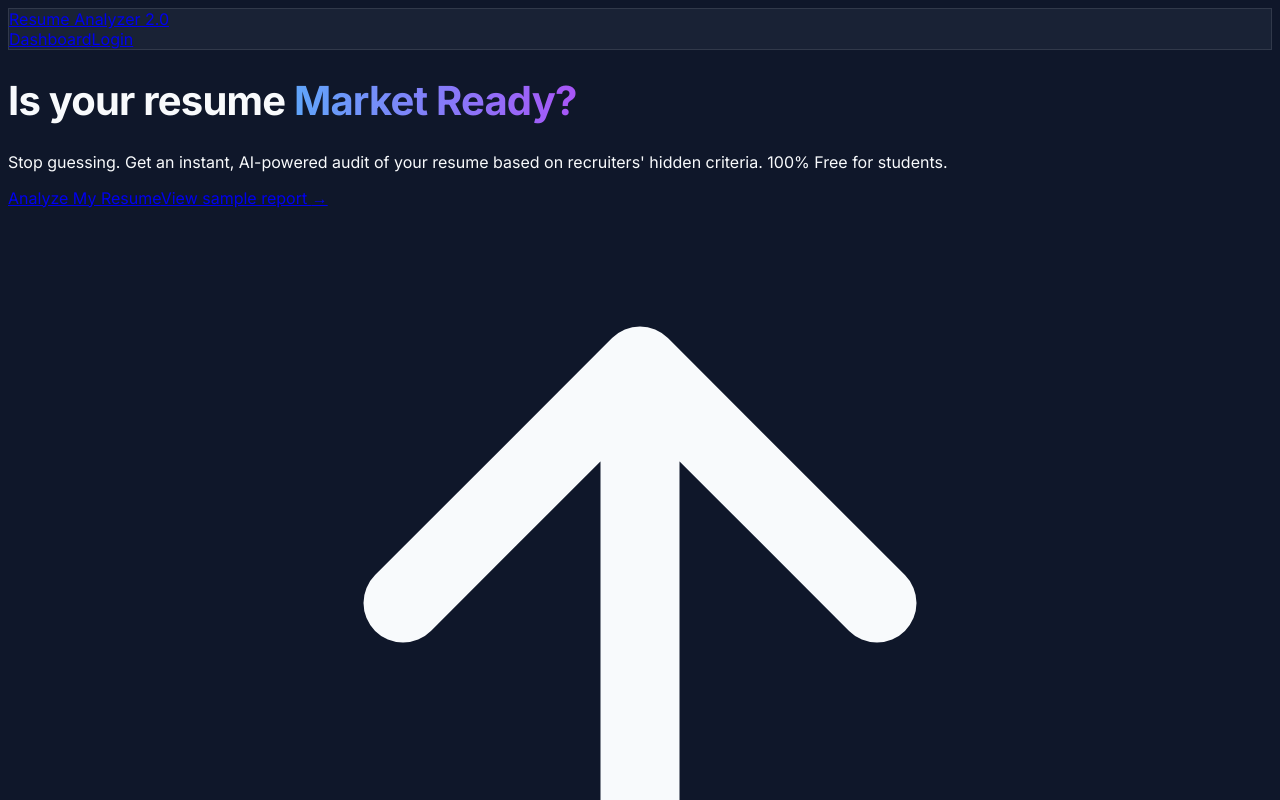
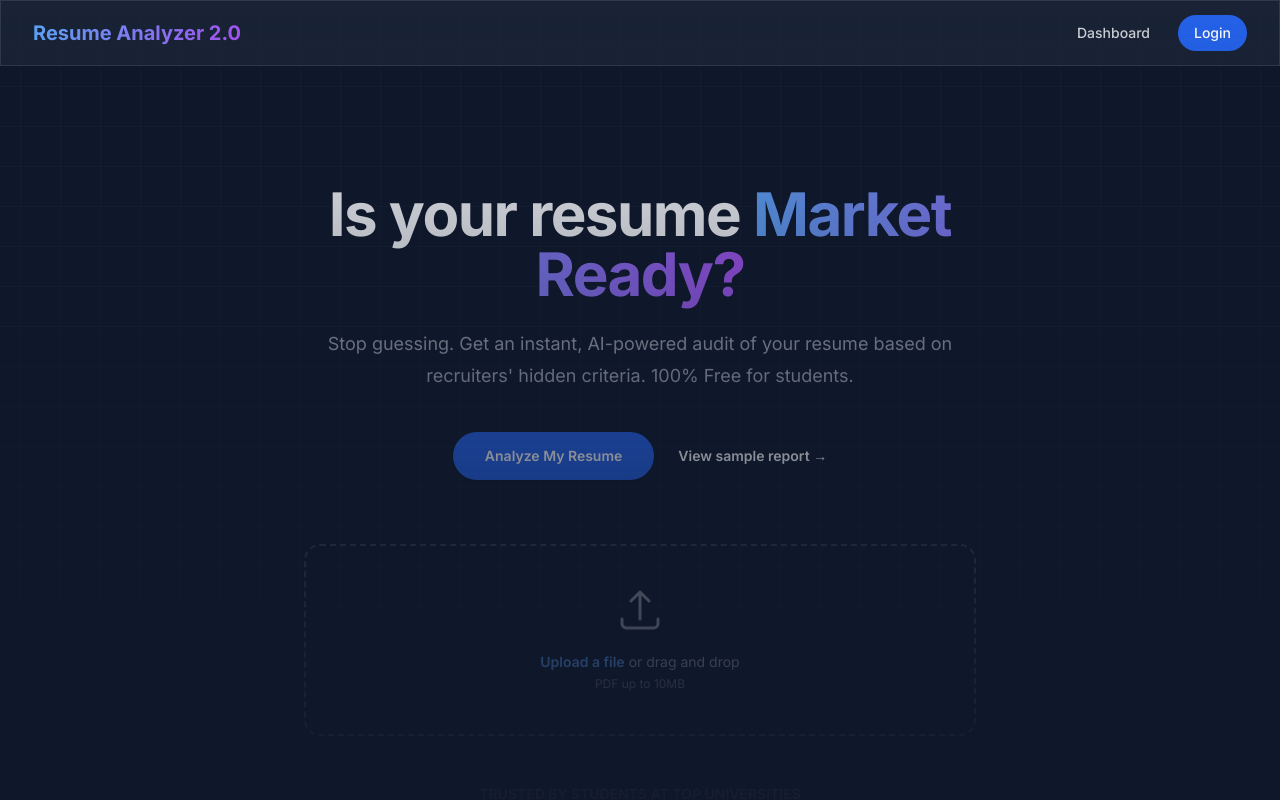
Before and after one commit to wapinheiro/resume_analyzer_2.0, a Next.js app in the folder frontend/: page / in a window 1280 px wide. Shown: the top 800 px of the page. Built offline with nearby package versions, Linux system fonts and the light colour scheme.

Commit message:
fix(ui): setup tailwind v3 config to fix unformatted styles

```diff
--- /dev/null
+++ b/frontend/postcss.config.js
@@ -0,0 +1,6 @@
+module.exports = {
+    plugins: {
+        tailwindcss: {},
+        autoprefixer: {},
+    },
+}
--- /dev/null
+++ b/frontend/tailwind.config.js
@@ -0,0 +1,22 @@
+/** @type {import('tailwindcss').Config} */
+module.exports = {
+    content: [
+        './src/pages/**/*.{js,ts,jsx,tsx,mdx}',
+        './src/components/**/*.{js,ts,jsx,tsx,mdx}',
+        './src/app/**/*.{js,ts,jsx,tsx,mdx}',
+    ],
+    theme: {
+        extend: {
+            backgroundImage: {
+                'gradient-radial': 'radial-gradient(var(--tw-gradient-stops))',
+                'gradient-conic':
+                    'conic-gradient(from 180deg at 50% 50%, var(--tw-gradient-stops))',
+            },
+            colors: {
+                background: "var(--background)",
+                surface: "var(--surface)",
+            }
+        },
+    },
+    plugins: [],
+}
```
Also changed, not shown: frontend/package.json (+5 -2 lines), 1 other file (tests, documents, lock files or other folders).
